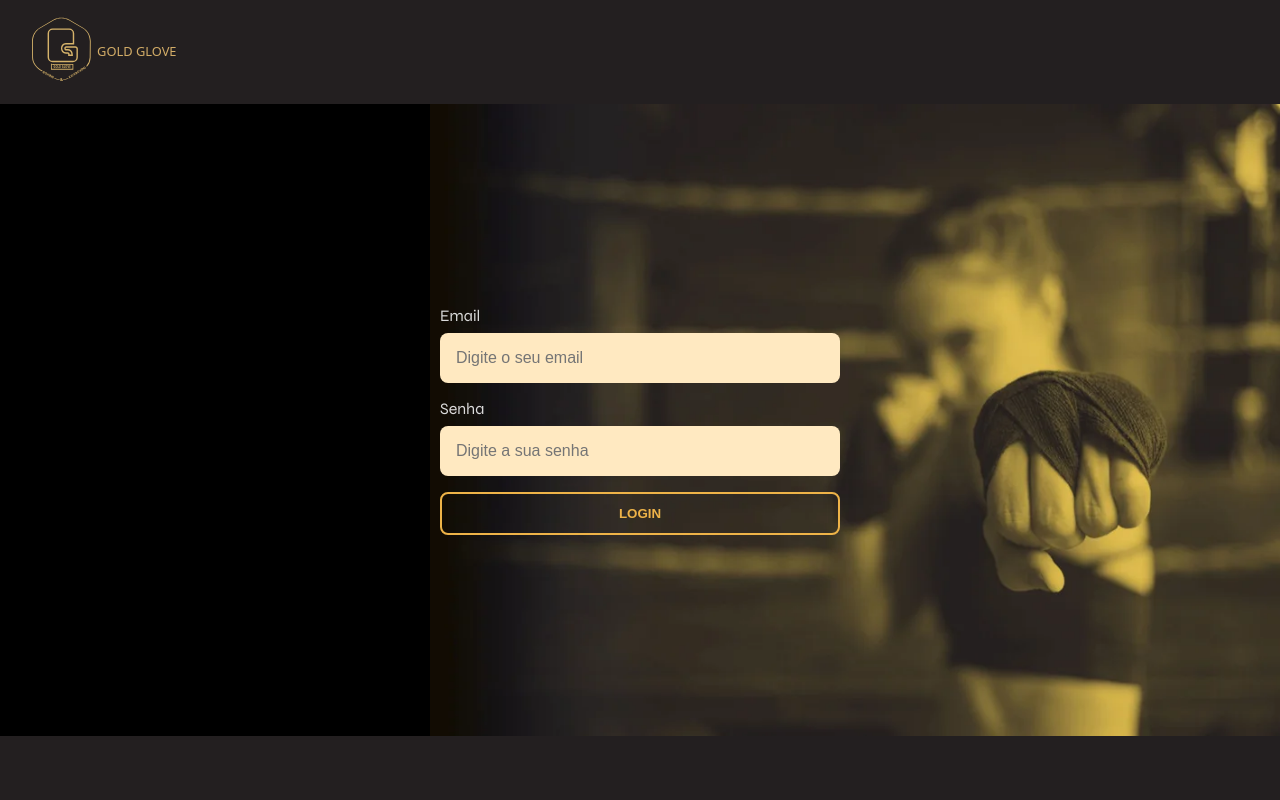
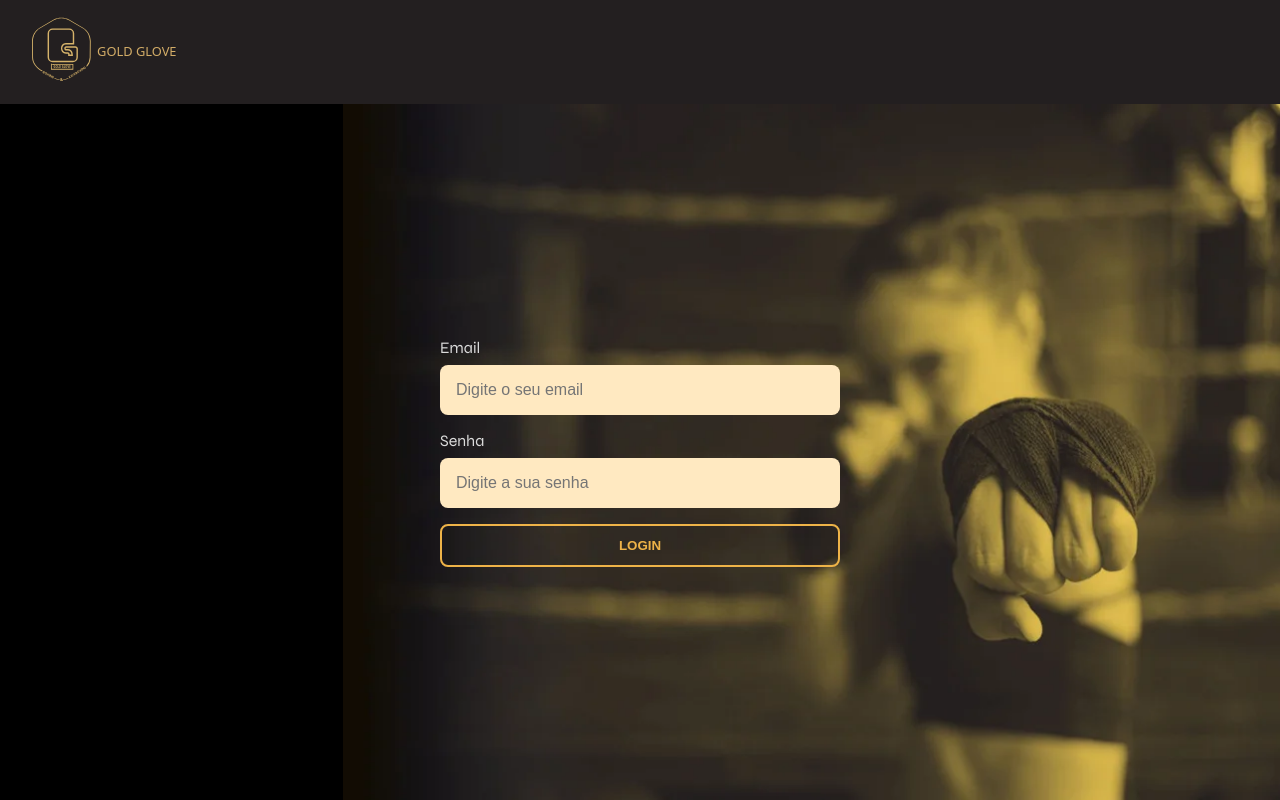
Before and after one commit to rookie2675/gold-glove, a Next.js app in the folder back-office/: page /login in a window 1280 px wide. Built offline with nearby package versions, Linux system fonts and the light colour scheme; no server answers.

Commit message:
Removed footer

```diff
--- a/back-office/app/components/Footer/Footer.module.css
+++ /dev/null
@@ -1,4 +0,0 @@
-.footer {
-    min-height: 64px;
-    background-color: var(--charcoal);
-}
--- a/back-office/app/components/Footer/Footer.tsx
+++ /dev/null
@@ -1,6 +0,0 @@
-import { JSX } from 'react';
-import styles from './Footer.module.css';
-
-export default function Footer(): JSX.Element {
-    return <footer className={styles.footer}></footer>;
-}
--- a/back-office/app/layout.tsx
+++ b/back-office/app/layout.tsx
@@ -2,7 +2,6 @@ import type { Metadata } from 'next';
 import { Syne } from 'next/font/google';
 import './globals.css';
 import Header from './components/Header/Header';
-import Footer from './components/Footer/Footer';
 import { Toaster } from 'sonner';
 
 const syne = Syne({
@@ -20,7 +19,6 @@ export default function RootLayout({ children }: Readonly<{ children: React.Reac
             <body className={syne.className}>
                 <Header />
                 <main>{children}</main>
-                <Footer />
                 <Toaster />
             </body>
         </html>
```
